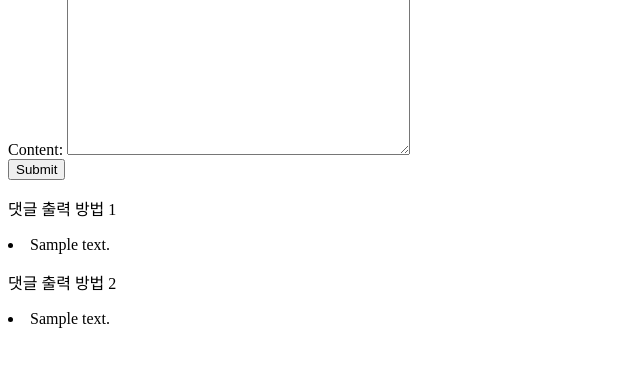
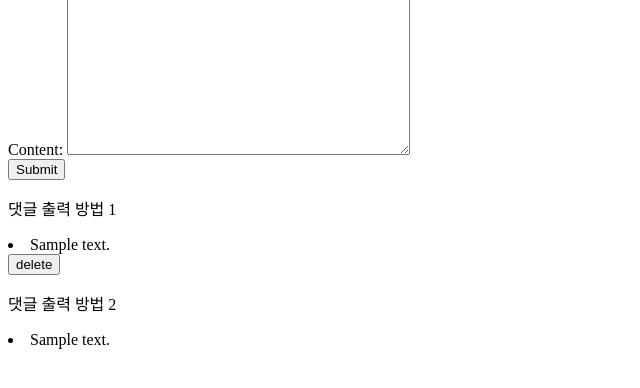
Before and after one commit to EHYONGI/1-N, a Django app: page /articles/1 in a window 1280 px wide. Shown: the part 151-539 px from the top of the page, without its empty margins (0-640 px from the left). Run offline with Django 5.2, Linux system fonts and the light colour scheme; tables that the repository leaves empty hold one stand-in row (values such as "Sample post").

Commit message:
Comment Delete 기능구현

```diff
--- a/articles/templates/detail.html
+++ b/articles/templates/detail.html
@@ -13,6 +13,10 @@
     <p>댓글 출력 방법 1</p>
     {% for comment in article.comment_set.all %}
         <li>{{comment.content}}</li>
+        <form action="{% url 'articles:comment_delete' article_id=article.id id=comment.id %}" method="POST">
+            {% csrf_token %}
+            <input type="submit" value="delete">
+        </form>
     {% endfor %}
 
     <p>댓글 출력 방법 2</p>
--- a/articles/urls.py
+++ b/articles/urls.py
@@ -8,5 +8,7 @@ urlpatterns = [
     path('<int:id>', views.detail, name='detail'),
     path('create/', views.create, name='create'),
 
-    path('<int:article_id>/comments/create/', views.comment_create, name='comment_create')
+    path('<int:article_id>/comments/create/', views.comment_create, name='comment_create'),
+    path('<int:article_id>/comments/<int:id>/delete/', views.comment_delete, name='comment_delete'),
+    # => ex. /articles/12/comments/2/delete
 ]
--- a/articles/views.py
+++ b/articles/views.py
@@ -60,3 +60,10 @@ def comment_create(request, article_id):
 
     else:
         return redirect('articles:index')
+
+def comment_delete(request, article_id, id):
+    if request.method == 'POST':
+        comment = Comment.objects.get(id=id)
+        comment.delete()
+
+    return redirect('articles:detail', id=article_id)
```
